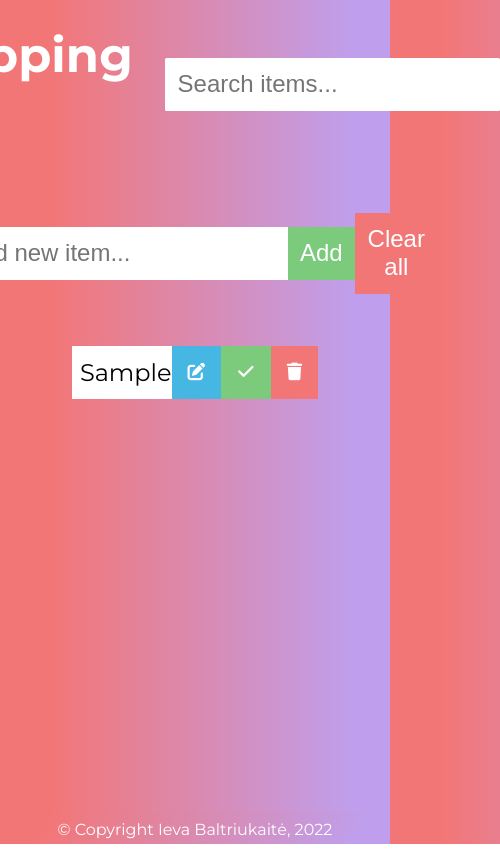
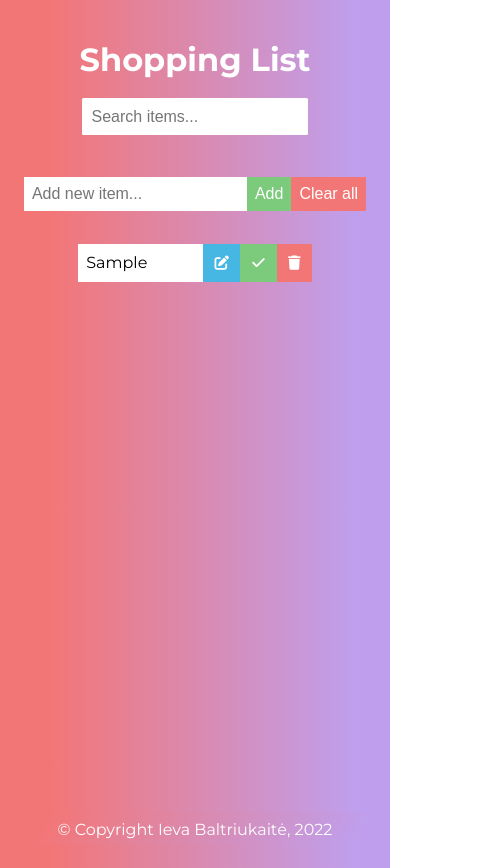
Before and after one commit to IevaBa/Sprint4, a plain HTML site: page index.html in a window 390 px wide. Both pictures are taken after typing "Sample" into the empty fields and a click on the button "Add". Shown: the whole page, 500 px wide, since content can reach past the window. Before the commit the page ends 844 px from the top, so only its background shows below. Drawn offline with Linux system fonts and the light colour scheme.

Commit message:
Fixed RWD. Made Search button functional

```diff
--- a/app.js
+++ b/app.js
@@ -3,11 +3,13 @@ const todoInput = document.querySelector(".todo-input");
 const todoButton = document.querySelector(".todo-button");
 const todoList = document.querySelector(".todo-list");
 const deleteALL = document.querySelector(".delete-all");
+const filter = document.getElementById("filter");
 
 // Event Listeners
 document.addEventListener("DOMContentLoaded", getTodos);
 todoButton.addEventListener("click", addTodo);
 todoList.addEventListener("click", deleteCheckEdit);
+filter.addEventListener("keyup", filterItems);
 
 // Functions
 function addTodo(event) {
@@ -130,3 +132,16 @@ function removeLocalTodos(todo) {
 deleteALL.addEventListener("click", function () {
   localStorage.clear();
 });
+//SEARCH AN ITEM
+function filterItems(e) {
+  let text = e.target.value.toLowerCase();
+  let items = todoList.getElementsByClassName("todo-item");
+  Array.from(items).forEach(function (item) {
+    let itemName = item.firstChild.textContent;
+    if (itemName.toLowerCase().indexOf(text) !== -1) {
+      item.style.display = "flex";
+    } else {
+      item.style.display = "none";
+    }
+  });
+}
--- a/style.css
+++ b/style.css
@@ -11,16 +11,18 @@ body {
     rgb(243, 118, 118) 12.6%,
     rgb(191, 159, 237) 91.1%
   );
+  background-repeat: no-repeat;
   color: white;
   font-family: "Montserrat", sans-serif;
   min-height: 100vh;
 }
 header {
   font-size: 1.5rem;
+  margin-top: 1.5rem;
 }
 header,
 form {
-  min-height: 20vh;
+  min-height: 15vh;
   display: flex;
   justify-content: center;
   align-items: center;
@@ -118,3 +120,43 @@ footer {
     rgb(191, 159, 237) 91.1%
   );
 }
+@media only screen and (max-width: 678px) {
+  header {
+    font-size: 1rem;
+    flex-direction: column;
+    padding: 1rem 0;
+    gap: 1.2rem;
+  }
+  header,
+  form {
+    min-height: 10vh;
+  }
+  form input,
+  form button {
+    font-size: 1rem;
+    padding: 0.5rem;
+    flex-wrap: nowrap;
+  }
+  form input {
+    min-width: 30%;
+    margin-left: 1rem;
+  }
+  .delete-all {
+    margin-right: 1rem;
+  }
+  .todo-item {
+    font-size: 1rem;
+  }
+  .todo-name {
+    min-width: 30vw;
+  }
+  button {
+    padding: 0.7rem;
+    font-size: 0.9rem;
+  }
+  #filter {
+    padding: 0.6rem;
+    margin: 0 1rem;
+    font-size: 1rem;
+  }
+} ;
```
